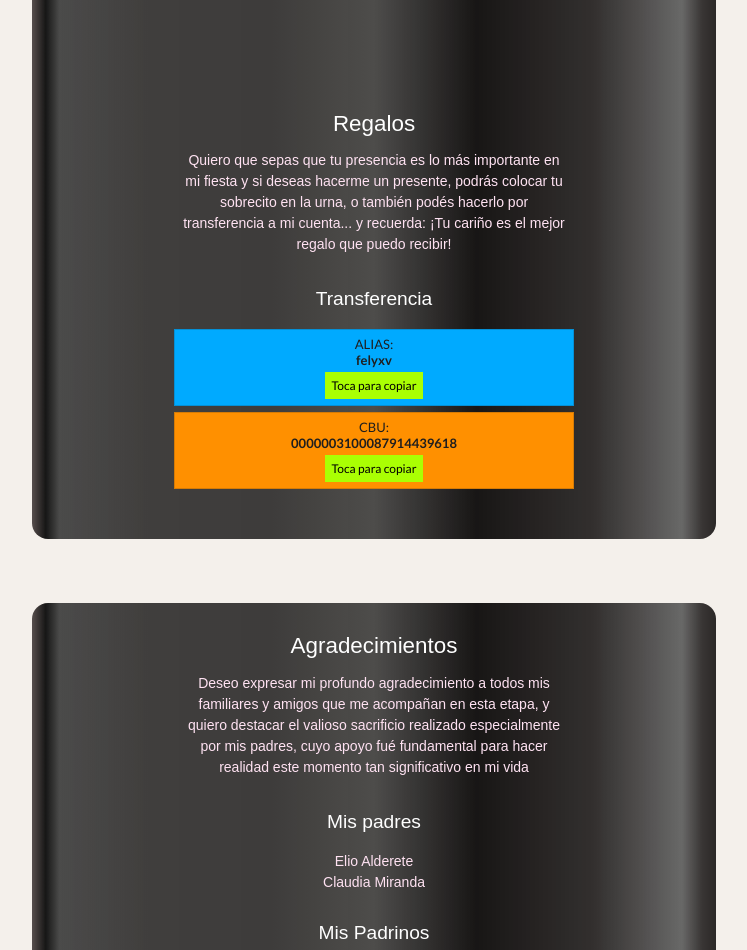
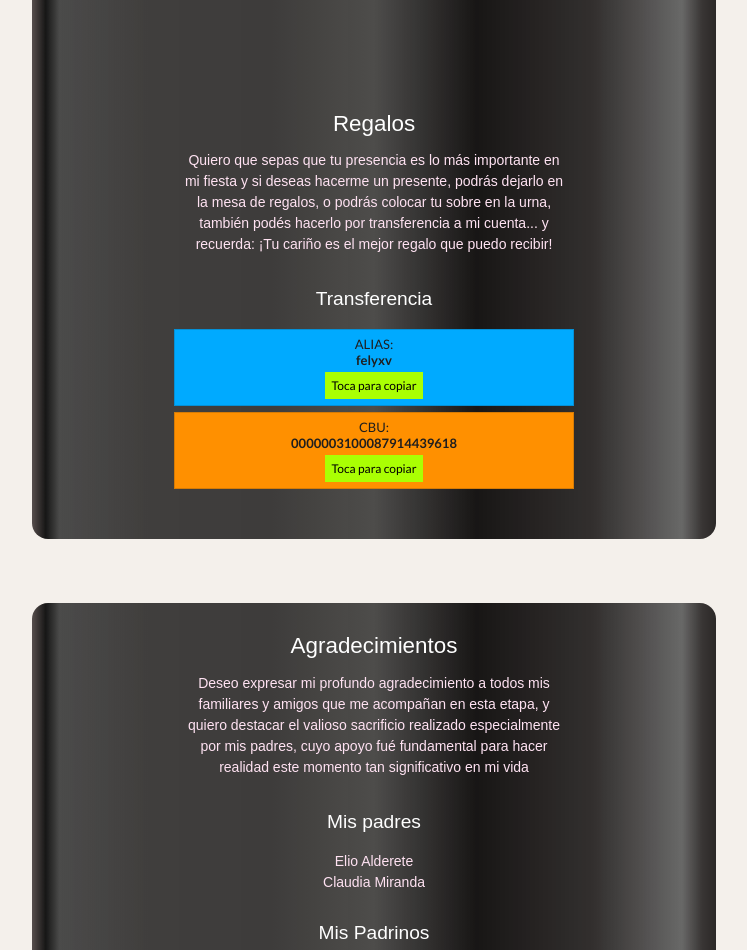
Before and after one commit to lunofest/15Feliciana141126, a plain HTML site: page index.html in a window 1280 px wide. Shown: the part 4933-5883 px from the top of the page, without its empty margins (266-1013 px from the left). Drawn offline with nearby package versions, Linux system fonts and the light colour scheme; some icons are missing; a web font is replaced by a local one.

Commit message:
Update gift section wording in index.html

```diff
--- a/index.html
+++ b/index.html
@@ -265,7 +265,7 @@
       <div class="section__inner">
         <h2 class="section__title">Regalos</h2>
         <p class="section__copy">Quiero que sepas que tu presencia es lo más importante en mi fiesta y si deseas hacerme
-          un presente, podrás colocar tu sobrecito en la urna, o también podés hacerlo por
+          un presente, podrás dejarlo en la mesa de regalos, o podrás colocar tu sobre en la urna, también podés hacerlo por
           transferencia a mi cuenta... y recuerda: ¡Tu cariño es el mejor regalo que puedo recibir!</p>
         <div class="gift">
           <h3 class="gift__title">Transferencia</h3>
```
